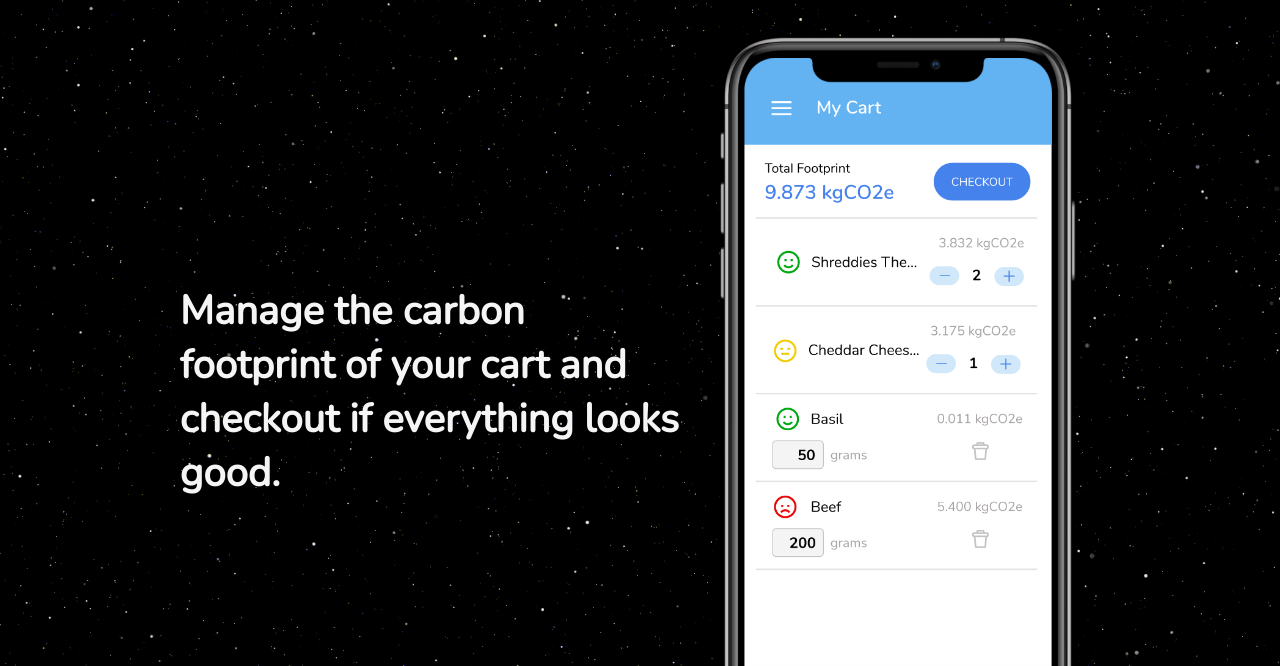
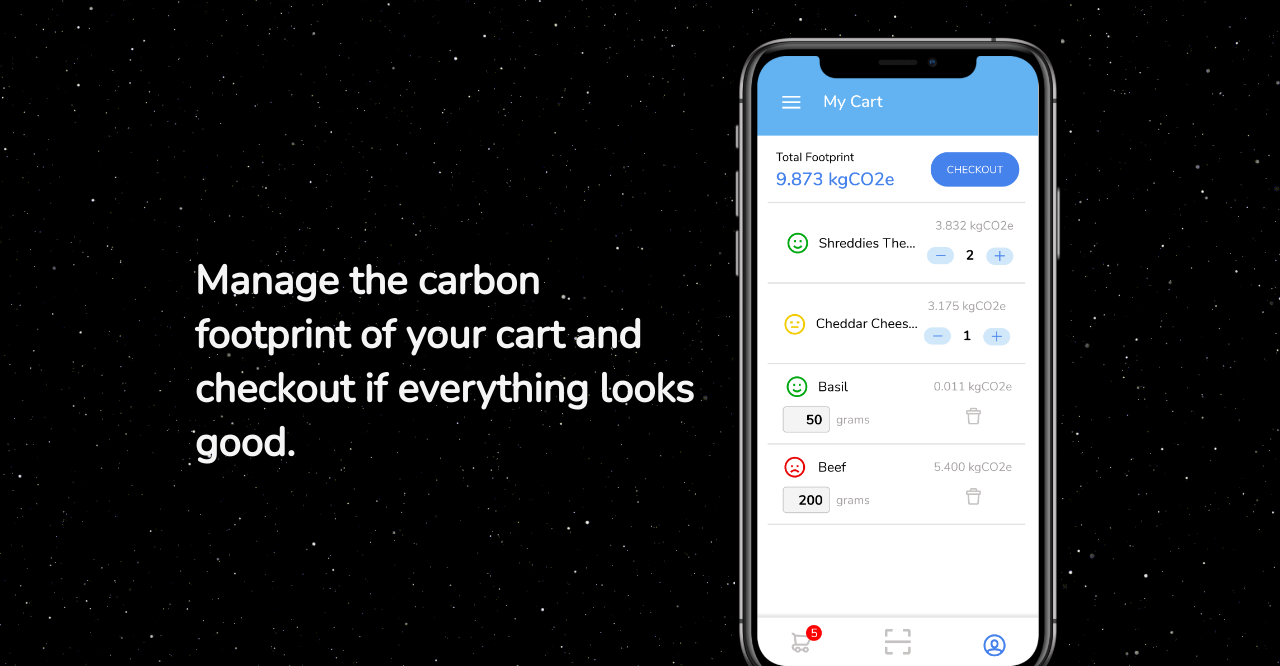
Before and after one commit to blakebullwinkel/getmarble, a plain HTML site: page index.html in a window 1280 px wide. Shown: the part 1434-2100 px from the top of the page. Drawn offline with nearby package versions, Linux system fonts and the light colour scheme.

Commit message:
resized images

```diff
--- a/styles.css
+++ b/styles.css
@@ -73,7 +73,7 @@ p {
 }
 
 .phone {
-    max-height: 710px;
+    max-height: 650px;
     padding: 40px;
 }
 
```
